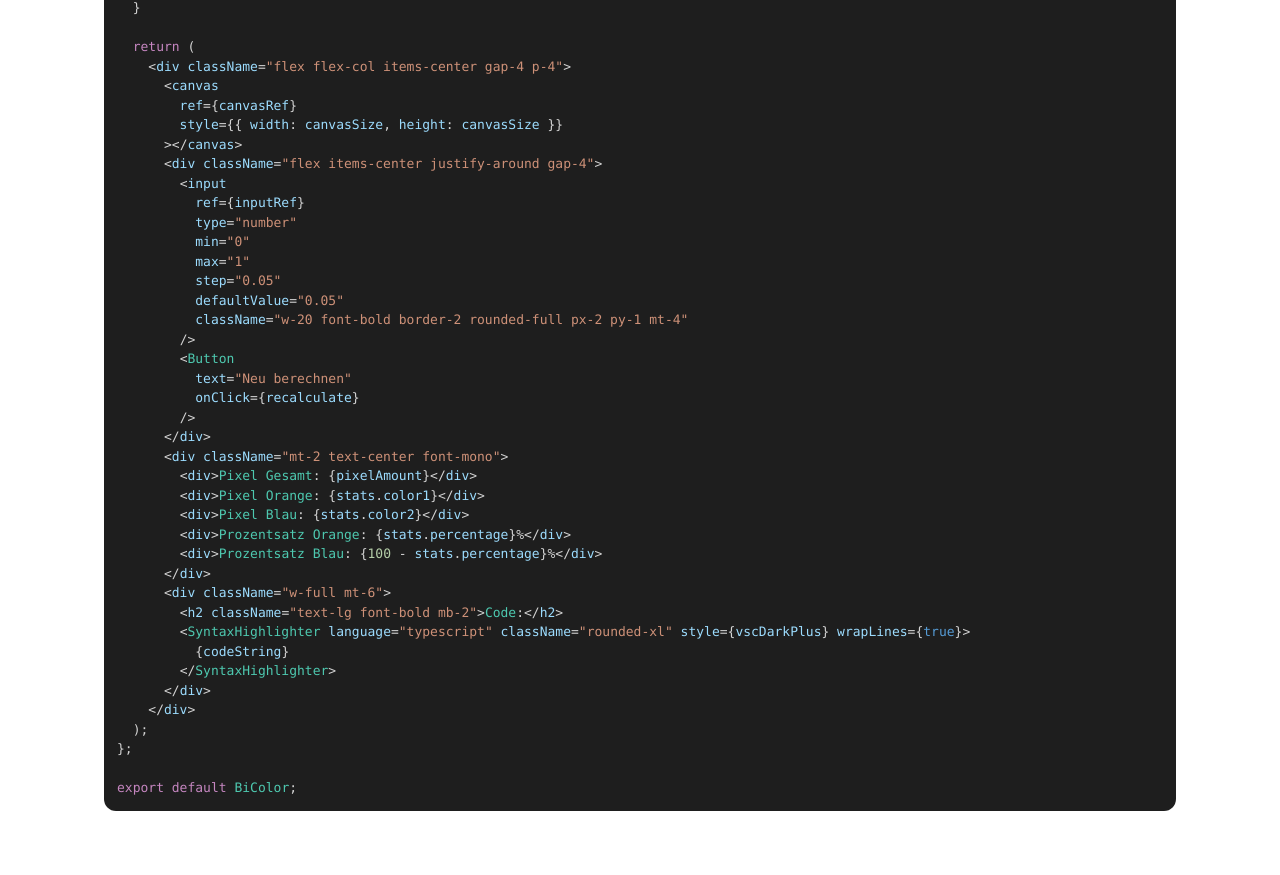
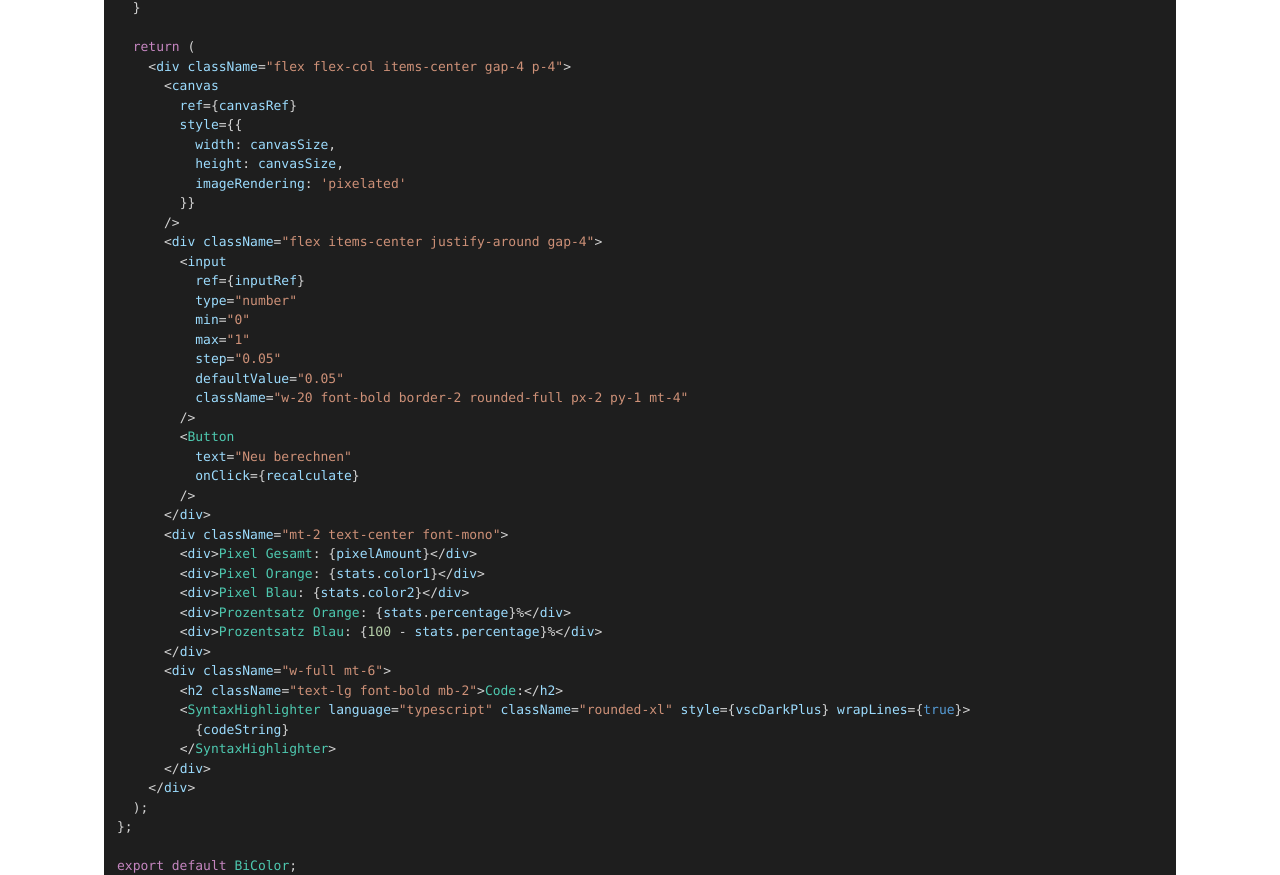
Before and after one commit to L0i0n0a/PsyKi, a Next.js app in the folder multarbeit/: page /details/design/2 in a window 1280 px wide. Shown: the part 2633-3508 px from the top of the page. Built offline with nearby package versions, Linux system fonts and the light colour scheme.

Commit message:
work on scaling issue

```diff
--- a/multarbeit/src/components/canvas/BiColor.tsx
+++ b/multarbeit/src/components/canvas/BiColor.tsx
@@ -95,8 +95,12 @@ const codeString = `const BiColor = () => {
     <div className="flex flex-col items-center gap-4 p-4">
       <canvas
         ref={canvasRef}
-        style={{ width: canvasSize, height: canvasSize }}
-      ></canvas>
+        style={{
+          width: canvasSize,
+          height: canvasSize,
+          imageRendering: 'pixelated'
+        }}
+      />
       <div className="flex items-center justify-around gap-4">
         <input
           ref={inputRef}
@@ -222,8 +226,12 @@ const BiColor = () => {
     <div className="flex flex-col items-center gap-4 p-4">
       <canvas
         ref={canvasRef}
-        style={{ width: canvasSize, height: canvasSize }}
-      ></canvas>
+        style={{
+          width: canvasSize,
+          height: canvasSize,
+          imageRendering: 'pixelated'
+        }}
+      />
       <div className="flex items-center justify-around gap-4">
         <input
           ref={inputRef}
```
